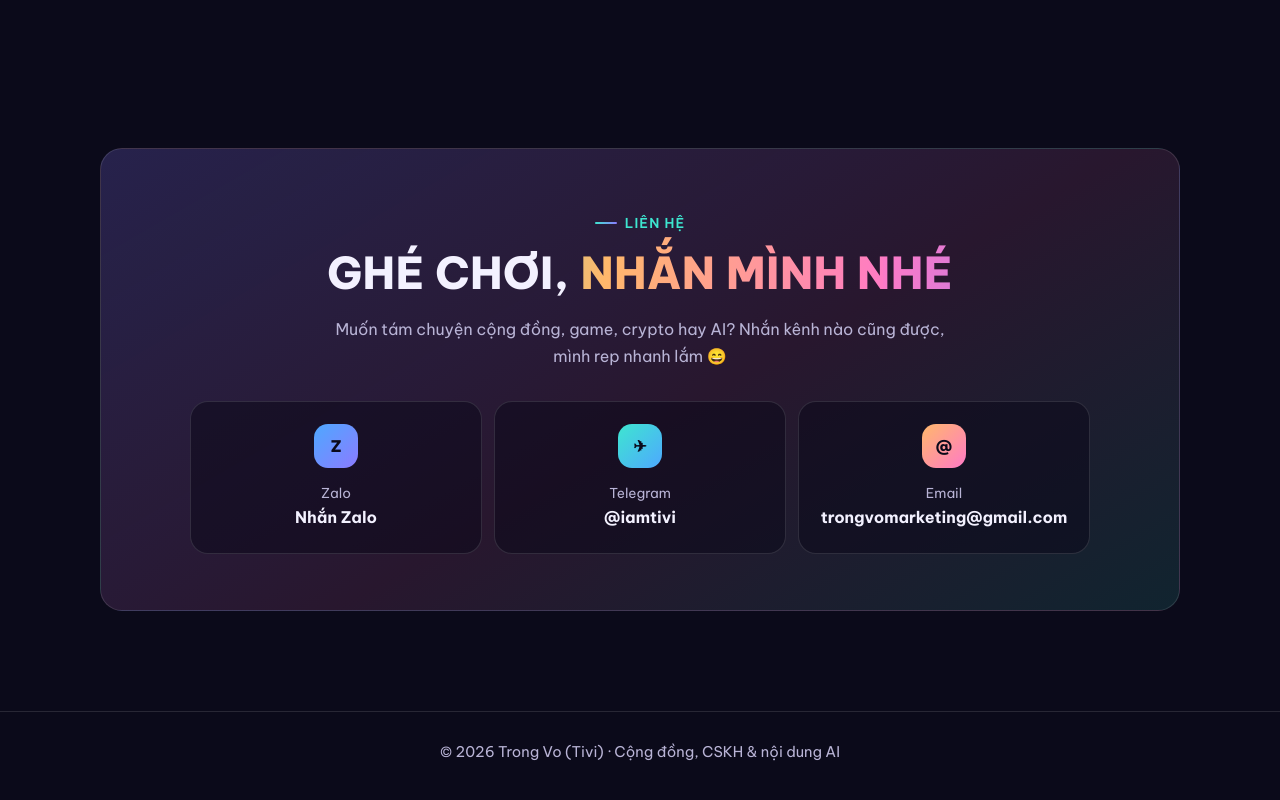
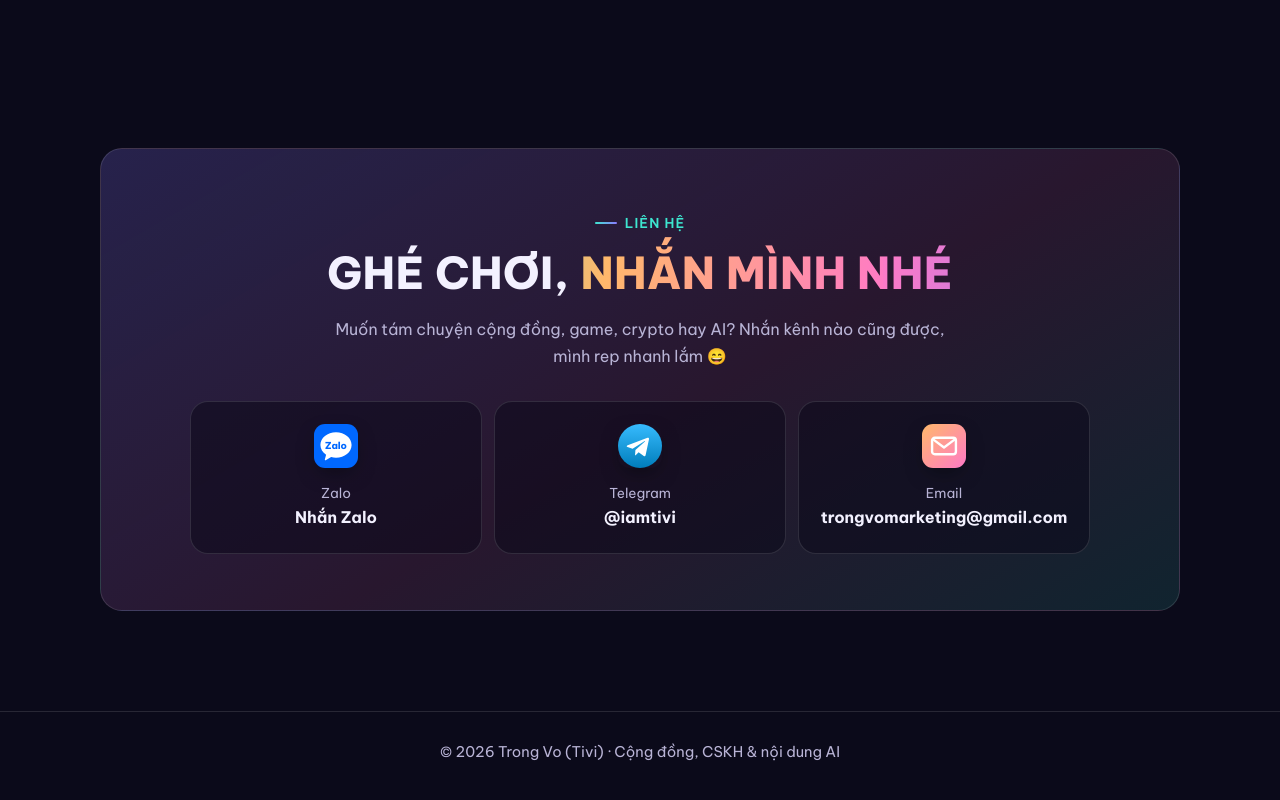
Before and after one commit to iamtivi/iamtivi.github.io, a plain HTML site: page index.html in a window 1280 px wide. Shown: the part 6486-7286 px from the top of the page. Drawn offline with Linux system fonts and the light colour scheme.

Commit message:
Thay chữ Z, ✈, @ bằng icon Zalo, Telegram và thư ở phần liên hệ
Co-Authored-By: Claude Opus 5.5 <noreply@anthropic.com>

```diff
--- a/index.html
+++ b/index.html
@@ -496,6 +496,12 @@ button.card{font:inherit;color:inherit;text-align:left;width:100%;cursor:zoom-in
 .bl.tope{height:30px}
 .bl.ct{height:30px;width:30px;border-radius:50%;box-shadow:0 0 0 1.5px rgba(255,255,255,.25)}
 
+
+/* Icon liên hệ dạng logo */
+.cbtn .ci{background:none!important;width:44px;height:44px;border-radius:12px;box-shadow:0 8px 22px -8px rgba(0,0,0,.6);transition:transform .25s}
+.cbtn .ci svg{display:block;width:44px;height:44px}
+.cbtn:hover .ci{transform:translateY(-2px) scale(1.06)}
+
 /* ===== Song ngữ VI/EN ===== */
 t-en{display:none}
 html.lang-en t-en{display:inline}
@@ -861,15 +867,15 @@ html.lang-en t-vi{display:none}
         <p class="sec-lead"><t-vi>Muốn tám chuyện cộng đồng, game, crypto hay AI? Nhắn kênh nào cũng được, mình rep nhanh lắm 😄</t-vi><t-en>Wanna chat about communities, gaming, crypto or AI? Ping me anywhere, I reply fast 😄</t-en></p>
         <div class="contact-btns">
           <a class="cbtn" href="https://zalo.me/0377030046" target="_blank" rel="noopener">
-            <span class="ci zalo" aria-hidden="true">Z</span>
+            <span class="ci zalo" aria-hidden="true"><svg viewBox="0 0 48 48" width="44" height="44"><rect width="48" height="48" rx="12" fill="#0068FF"/><path d="M24 9c-9.4 0-17 6.2-17 13.9 0 4.3 2.4 8.2 6.2 10.7l-1.4 5.1c-.2.6.5 1.1 1 .8l5.9-3.4c1.7.4 3.5.7 5.3.7 9.4 0 17-6.2 17-13.9S33.4 9 24 9z" fill="#fff"/><text x="24" y="27.2" text-anchor="middle" font-family="Be Vietnam Pro,Arial,sans-serif" font-weight="800" font-size="10.5" fill="#0068FF">Zalo</text></svg></span>
             <span><small>Zalo</small><strong><t-vi>Nhắn Zalo</t-vi><t-en>Message on Zalo</t-en></strong></span>
           </a>
           <a class="cbtn" href="https://t.me/iamtivi" target="_blank" rel="noopener">
-            <span class="ci tg" aria-hidden="true">✈</span>
+            <span class="ci tg" aria-hidden="true"><svg viewBox="0 0 48 48" width="44" height="44"><defs><linearGradient id="tgG" x1="0" y1="0" x2="0" y2="1"><stop offset="0" stop-color="#37BBFE"/><stop offset="1" stop-color="#007DBB"/></linearGradient></defs><circle cx="24" cy="24" r="24" fill="url(#tgG)"/><path d="M10.6 23.3l21.6-8.3c1-.4 1.9.2 1.6 1.7l-3.7 17.4c-.3 1.2-1 1.5-2 .9l-5.6-4.1-2.7 2.6c-.3.3-.6.6-1.2.6l.4-5.7 10.4-9.4c.5-.4-.1-.6-.7-.2l-12.8 8.1-5.5-1.7c-1.2-.4-1.2-1.2.2-1.9z" fill="#fff"/></svg></span>
             <span><small>Telegram</small><strong>@iamtivi</strong></span>
           </a>
           <a class="cbtn" href="mailto:trongvomarketing@gmail.com">
-            <span class="ci mail" aria-hidden="true">@</span>
+            <span class="ci mail" aria-hidden="true"><svg viewBox="0 0 48 48" width="44" height="44"><defs><linearGradient id="mlG" x1="0" y1="0" x2="1" y2="1"><stop offset="0" stop-color="#ffb86b"/><stop offset="1" stop-color="#ff7ac6"/></linearGradient></defs><rect width="48" height="48" rx="12" fill="url(#mlG)"/><rect x="11" y="15" width="26" height="18" rx="3" fill="none" stroke="#fff" stroke-width="2.6"/><path d="M12.5 17l11.5 8.6L35.5 17" fill="none" stroke="#fff" stroke-width="2.6" stroke-linecap="round" stroke-linejoin="round"/></svg></span>
             <span><small>Email</small><strong>trongvomarketing@gmail.com</strong></span>
           </a>
         </div>
```
